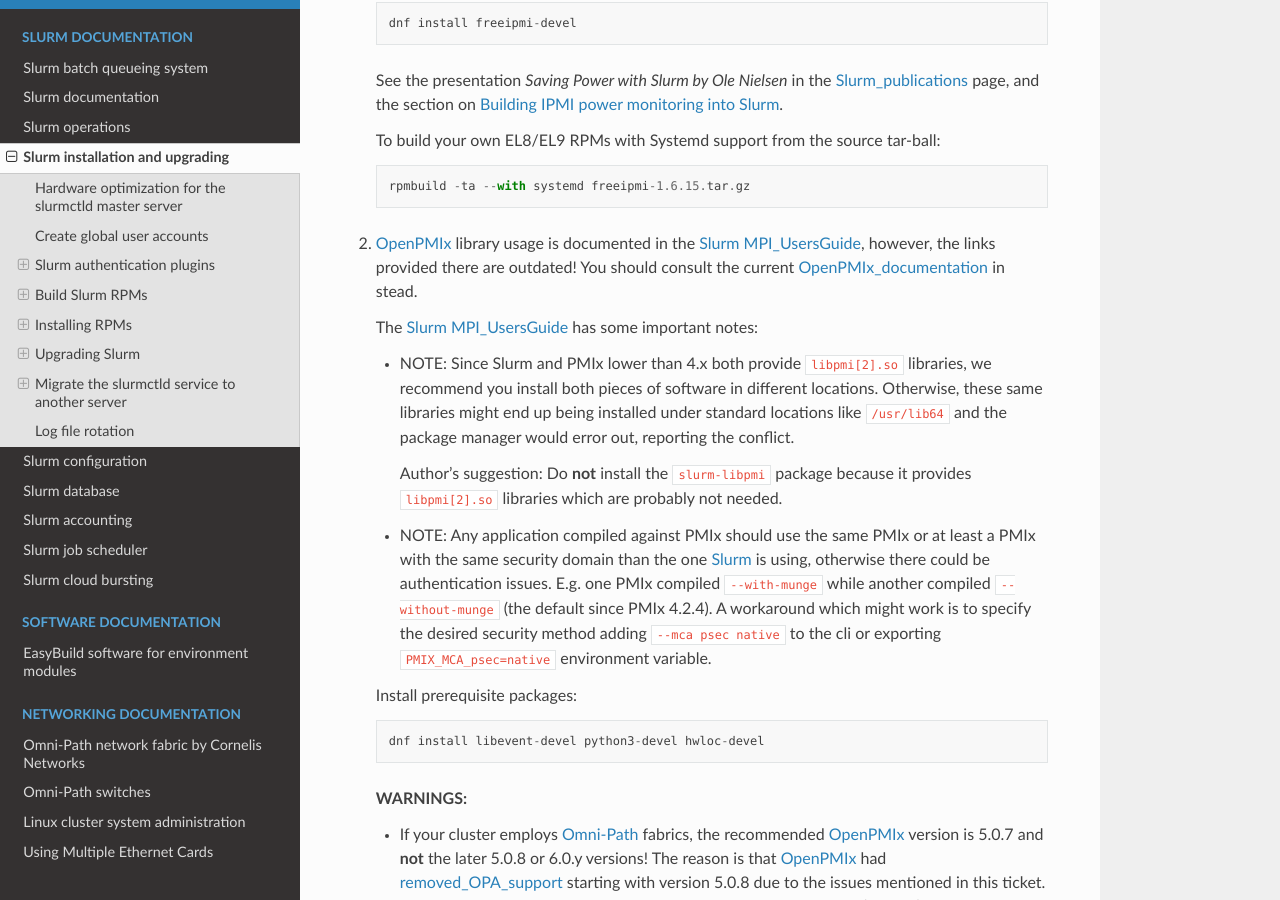
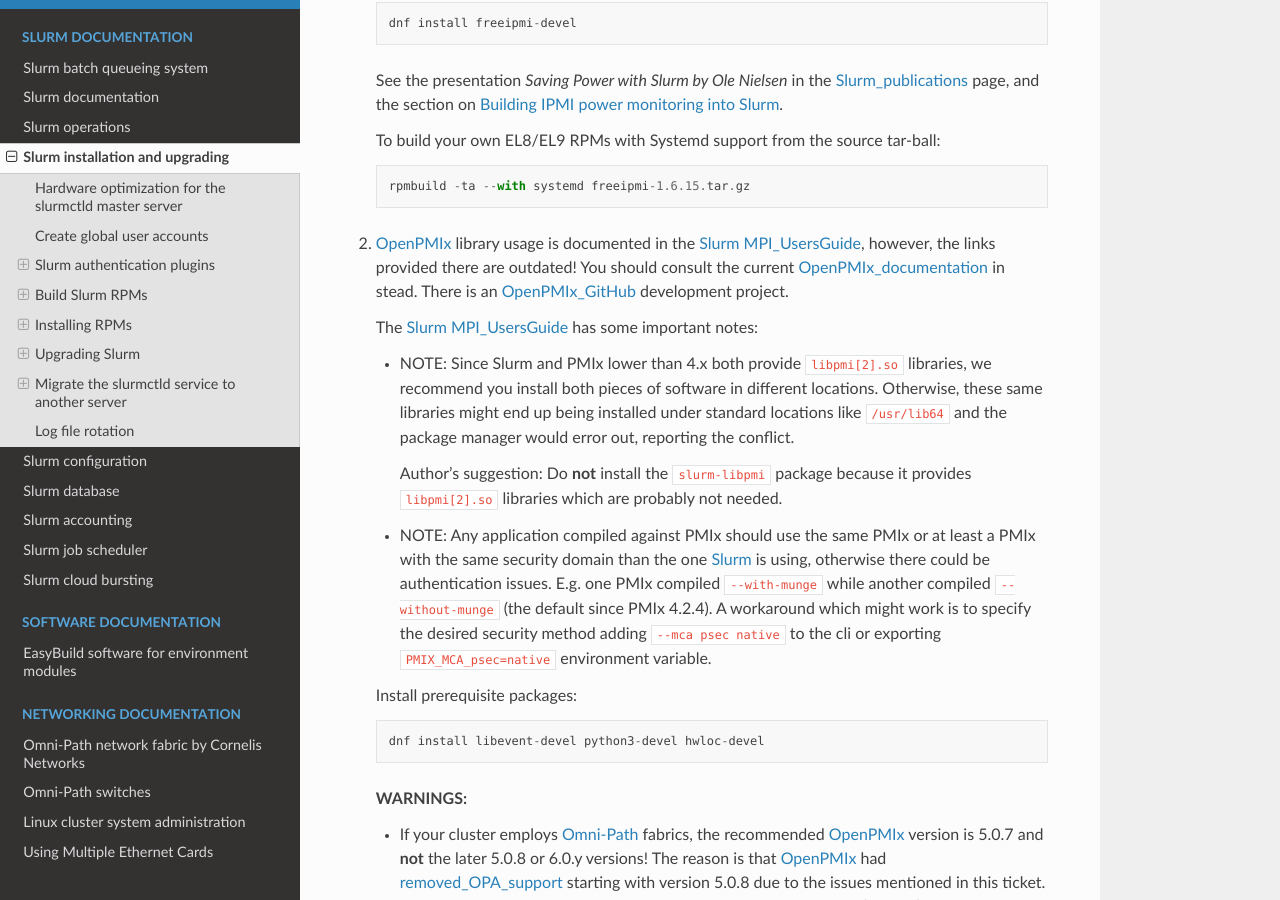
Before and after one commit to OleHolmNielsen/Niflheim_system, a Sphinx documentation site: the page built from docs/Slurm_installation.rst, in a window 1280 px wide and 900 px high, scrolled down 8599 px. Built offline with Sphinx 7.4.7 and the Read the Docs theme 3.1.0, drawn with Linux system fonts in a browser that asks for light colours.

Commit message:
Added OpenPMIx_GitHub link

```diff
--- a/docs/Slurm_installation.rst
+++ b/docs/Slurm_installation.rst
@@ -393,6 +393,7 @@
 
 2. OpenPMIx_ library usage is documented in the Slurm_ MPI_UsersGuide_, however, the links provided there are outdated!
    You should consult the current OpenPMIx_documentation_ in stead.
+   There is an OpenPMIx_GitHub_ development project.
 
    The Slurm_ MPI_UsersGuide_ has some important notes:
 
@@ -467,6 +468,7 @@
 .. _IPMI: https://en.wikipedia.org/wiki/Intelligent_Platform_Management_Interface
 .. _OpenPMIx: https://pmix.org/
 .. _OpenPMIx_documentation: https://docs.openpmix.org/en/v5.0.8/
+.. _OpenPMIx_GitHub: https://github.com/openpmix/openpmix
 .. _MPI_UsersGuide: https://slurm.schedmd.com/mpi_guide.html
 .. _Omni-Path: https://www.cornelisnetworks.com/products/omni-path-100
 .. _removed_OPA_support: https://github.com/open-mpi/ompi/issues/13397#issuecomment-3258354734
```
